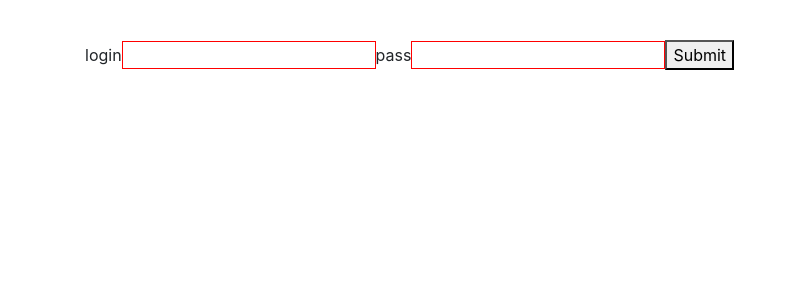
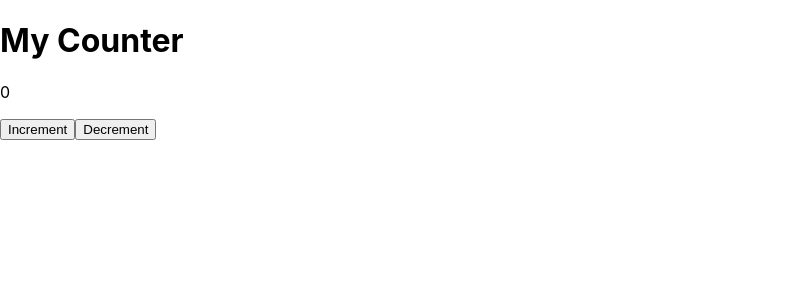
Before and after one commit to nazaravocode/formValidateReact, a React (Create React App) app: page / in a window 1280 px wide. Shown: the top 300 px of the page, without its empty margins (0-797 px from the left). Built offline with nearby package versions, Linux system fonts and the light colour scheme.

Commit message:
work with test

```diff
--- a/src/App.js
+++ b/src/App.js
@@ -1,15 +1,69 @@
-import React from 'react';
-import './App.css';
-import 'bootstrap/dist/css/bootstrap.css';
-import FormForTests from './components/FormForTests';
+// import React from 'react';
+// import './App.css';
+// import 'bootstrap/dist/css/bootstrap.css';
+// import FormForTests from './components/FormForTests';
+//
+// function App() {
+//   return (
+//     <div className="container"
+//     style={{'marginTop':40}}>
+//       <FormForTests/>
+//     </div>
+//   );
+// }
+//
+// export default App;
 
-function App() {
-  return (
-    <div className="container"
-    style={{'marginTop':40}}>
-      <FormForTests/>
-    </div>
-  );
+
+import React, { Component } from 'react';
+
+export const doIncrement = (prevState) => ({ counter: prevState.counter + 1,});
+export const doDecrement = (prevState) => ({ counter: prevState.counter - 1,});
+
+class App extends Component {
+    constructor() {
+        super();
+
+        this.state = {
+            counter: 0,
+        };
+
+        this.onIncrement = this.onIncrement.bind(this);
+        this.onDecrement = this.onDecrement.bind(this);
+    }
+
+    onIncrement() {
+        this.setState(doIncrement);
+    }
+
+    onDecrement() {
+        this.setState(doDecrement);
+    }
+
+    render() {
+        const { counter } = this.state;
+
+        return (
+            <div>
+                <h1>My Counter</h1>
+                <Counter counter={counter} />
+
+                <button
+                    type="button"
+                    onClick={this.onIncrement}
+                >
+                    Increment
+                </button>
+
+                <button
+                    type="button"
+                    onClick={this.onDecrement}
+                >
+                    Decrement
+                </button>
+            </div>
+        );
+    }
 }
-
+export const Counter = ({counter}) => <p>{counter}</p>;
 export default App;
--- a/src/components/FormForTests.js
+++ b/src/components/FormForTests.js
@@ -1,8 +1,8 @@
 import React, {Component} from 'react';
 
 class FormForTests extends Component {
-    constructor(props) {
-        super(props);
+    constructor() {
+        super();
         this.state = {
             login: '',
             password: '',
--- /dev/null
+++ b/src/tempPolyfills.js
@@ -0,0 +1,5 @@
+const raf = (global.requestAnimationFrame = cb => {
+    setTimeout(cb, 0)
+})
+
+export default raf
```
Also changed, not shown: package.json (+13 -1 lines), src/setupTests.js (added, +18 -0 lines), 2 other files (tests, documents, lock files or other folders).
